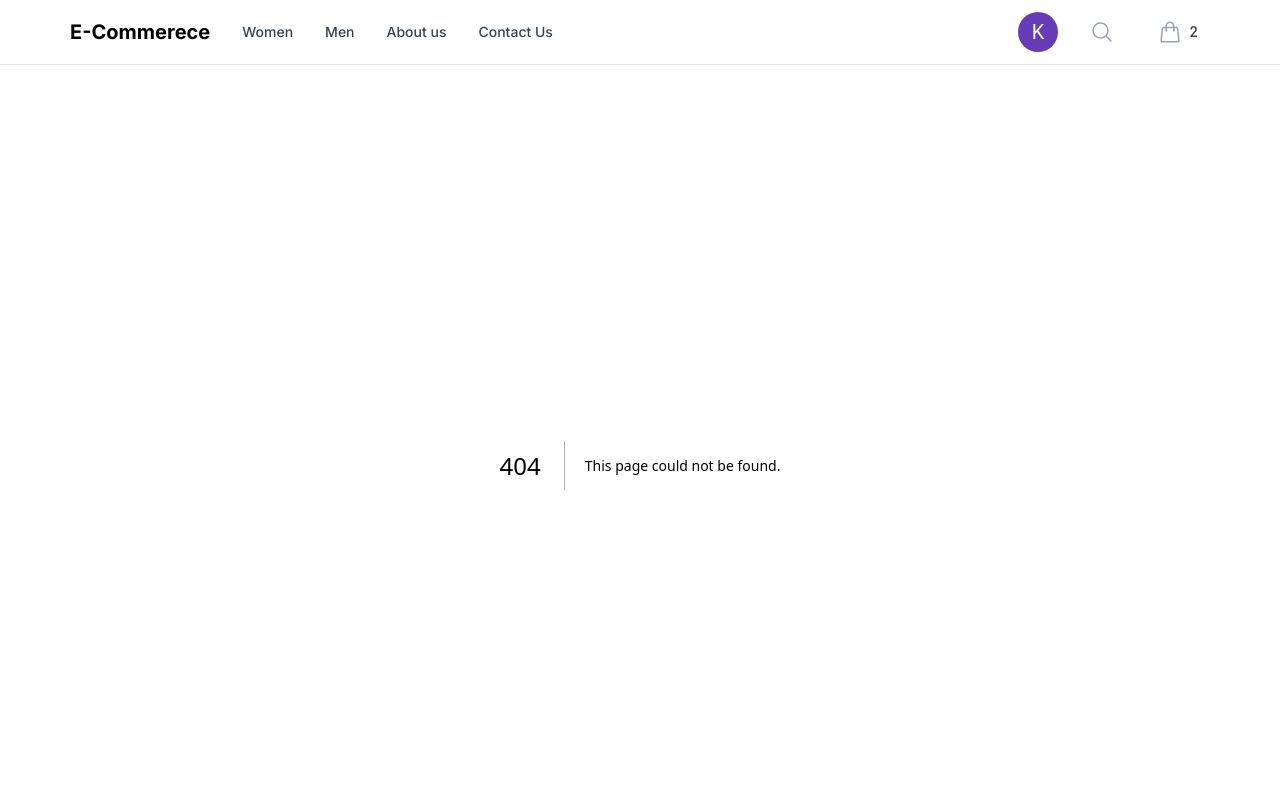
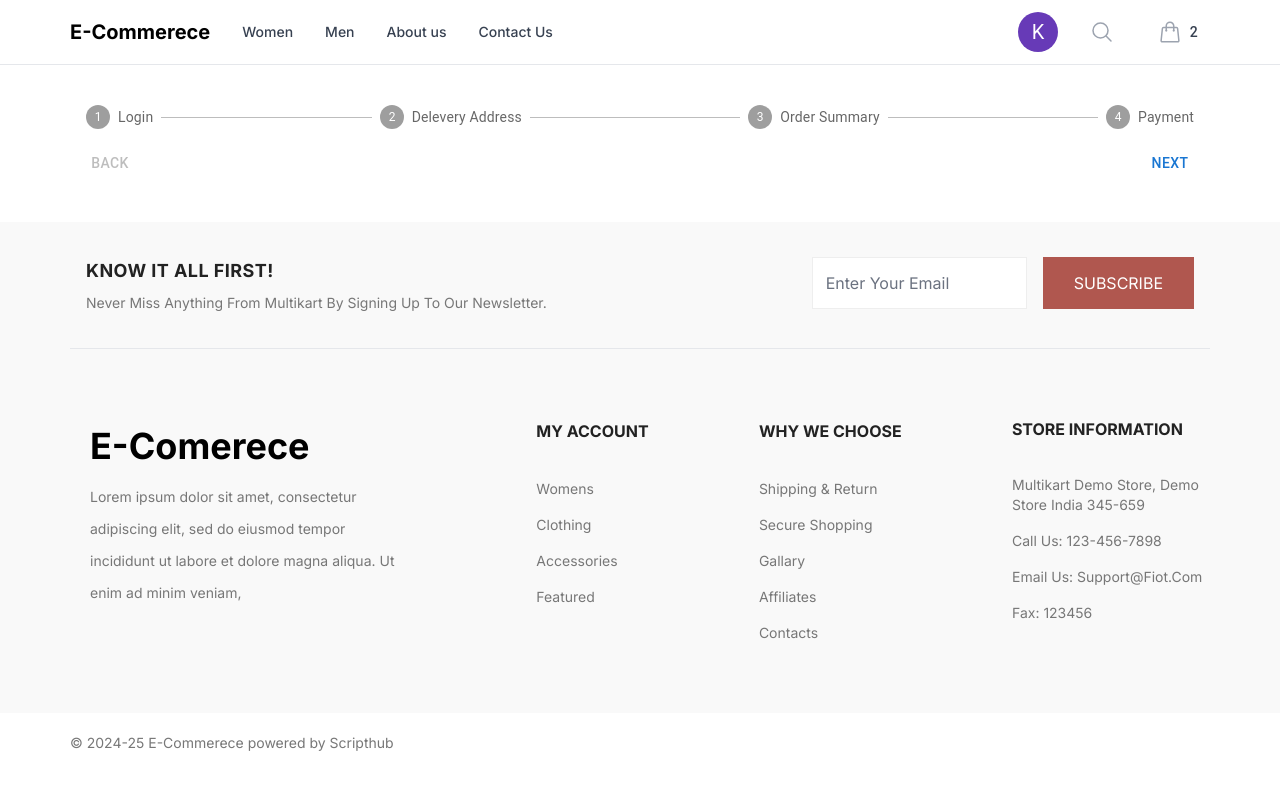
Before and after one commit to kamranalig/e-commerce_frontend, a Next.js app: page /checkout in a window 1280 px wide. Before the commit this address had no page. Shown: the top 800 px of the page. Built offline with nearby package versions, Linux system fonts and the light colour scheme.

Commit message:
stepper section created in checkout page

```diff
--- /dev/null
+++ b/src/app/checkout/page.jsx
@@ -0,0 +1,68 @@
+"use client";
+import * as React from "react";
+import Box from "@mui/material/Box";
+import Stepper from "@mui/material/Stepper";
+import Step from "@mui/material/Step";
+import StepLabel from "@mui/material/StepLabel";
+import Button from "@mui/material/Button";
+import Typography from "@mui/material/Typography";
+
+const steps = ["Login", "Delevery Address", "Order Summary", "Payment"];
+
+export default function HorizontalLinearStepper() {
+  const [activeStep, setActiveStep] = React.useState(0);
+  const querySearch = new URLSearchParams(window.location.search);
+
+  const step = querySearch.get("step");
+
+  const handleNext = () => {
+    setActiveStep((prevActiveStep) => prevActiveStep + 1);
+  };
+
+  const handleBack = () => {
+    setActiveStep((prevActiveStep) => prevActiveStep - 1);
+  };
+
+  return (
+    <div className="lg:max-w-[1140px] mx-auto px-10 lg:px-2 py-10">
+      <Box sx={{ width: "100%" }}>
+        <Stepper activeStep={step}>
+          {steps.map((label, index) => {
+            const stepProps = {};
+            const labelProps = {};
+            return (
+              <Step key={label} {...stepProps}>
+                <StepLabel {...labelProps}>{label}</StepLabel>
+              </Step>
+            );
+          })}
+        </Stepper>
+        {activeStep === steps.length ? (
+          <React.Fragment>
+            <Typography sx={{ mt: 2, mb: 1 }}>
+              All steps completed - you&apos;re finished
+            </Typography>
+          </React.Fragment>
+        ) : (
+          <React.Fragment>
+            <Box sx={{ display: "flex", flexDirection: "row", pt: 2 }}>
+              <Button
+                color="inherit"
+                disabled={activeStep === 0}
+                onClick={handleBack}
+                sx={{ mr: 1 }}
+              >
+                Back
+              </Button>
+              <Box sx={{ flex: "1 1 auto" }} />
+
+              <Button onClick={handleNext}>
+                {activeStep === steps.length - 1 ? "Finish" : "Next"}
+              </Button>
+            </Box>
+          </React.Fragment>
+        )}
+      </Box>
+    </div>
+  );
+}
```
